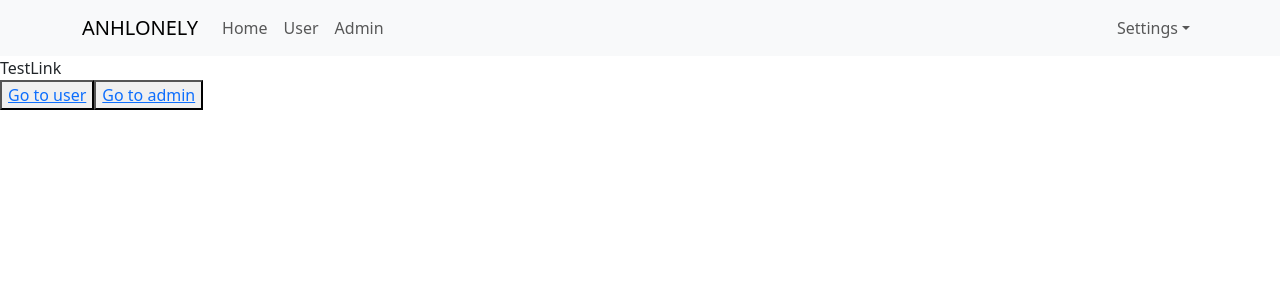
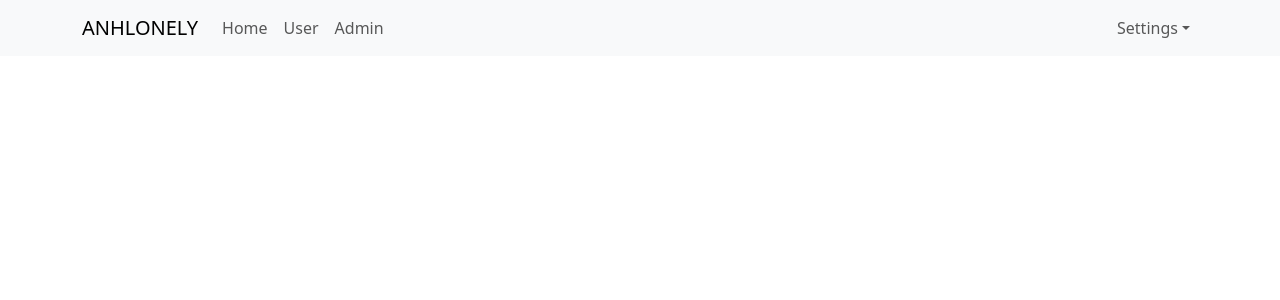
Before and after one commit to HaoLong4935/LearnReact_Section4, a React (Create React App) app: page / in a window 1280 px wide. Shown: the top 300 px of the page. Built offline with nearby package versions, Linux system fonts and the light colour scheme.

Commit message:
Section9 Video 49

```diff
--- a/src/App.js
+++ b/src/App.js
@@ -3,19 +3,24 @@
 import React from "react";
 import Header from './components/Header/Header'
 //Thư viện chuyển trang Link
-import { Link } from "react-router-dom";
+import { Outlet } from "react-router-dom";
 
 const App = () => {
   return (
     <div className="app-container">
-      <Header></Header>
-      <div>TestLink</div>
-      <button>
-        <Link to="/user">Go to user</Link>
-      </button>
-      <button>
-        <Link to="/admin">Go to admin</Link>
-      </button>
+
+      <div className="header-container">
+        <Header></Header>
+      </div>
+      <div className="main-container">
+        <div className="sidenav-container">
+
+        </div>
+        <div className="app-content">
+          <Outlet />
+        </div>
+      </div>
+
     </div>
   )
 }
--- a/src/index.js
+++ b/src/index.js
@@ -16,9 +16,10 @@
     {/* <React.StrictMode> */}
     <BrowserRouter>
       <Routes>
-        <Route path="/" element={<App />}></Route>
-        <Route path="/user" element={<User />}></Route>
-        <Route path="/admin" element={<Admin />}></Route>
+        <Route path="/" element={<App />}>
+          <Route path="/user" element={<User />}></Route>
+          <Route path="/admin" element={<Admin />}></Route>
+        </Route>
       </Routes>
     </BrowserRouter>
     {/* </React.StrictMode> */}
```
